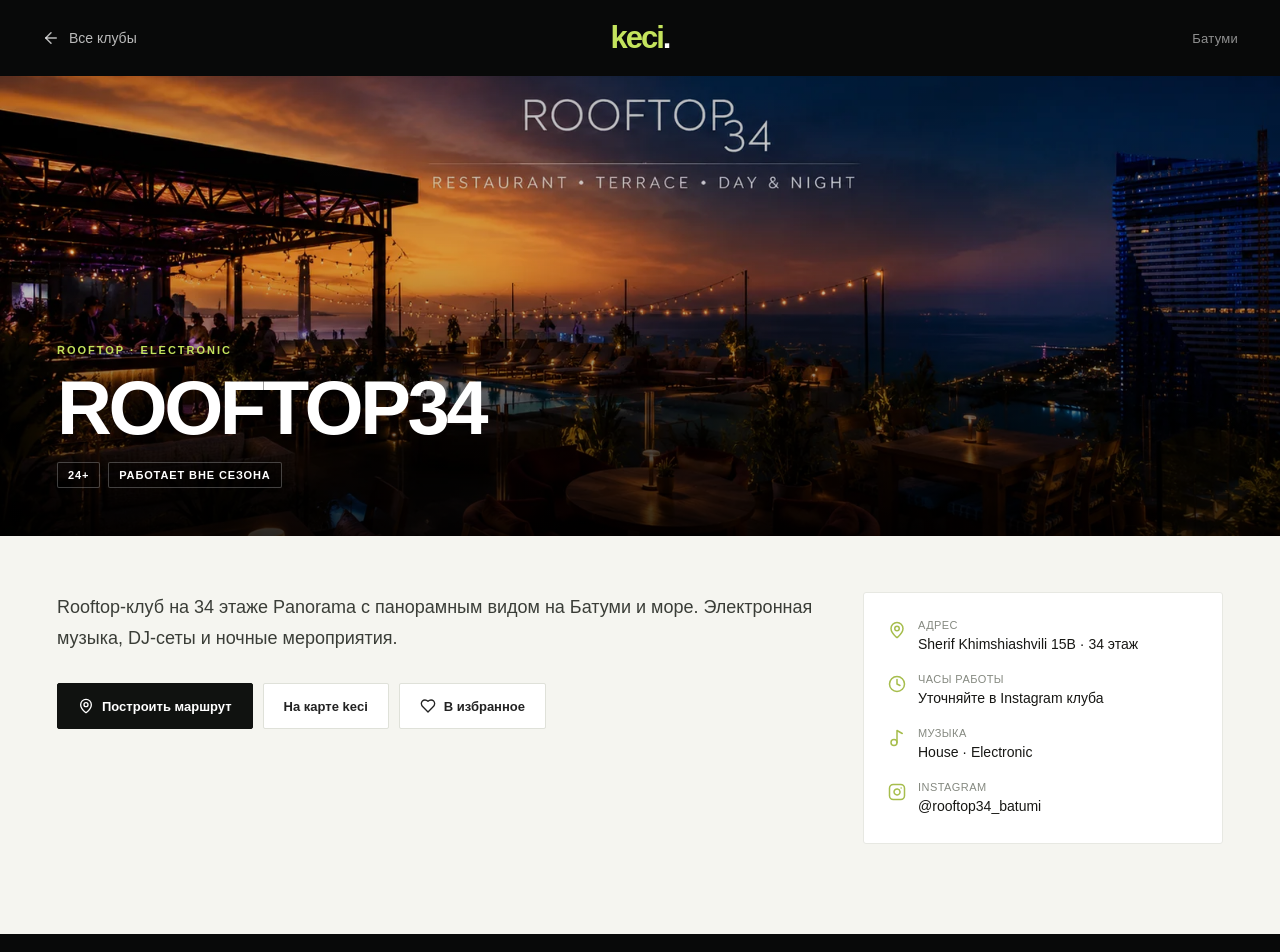
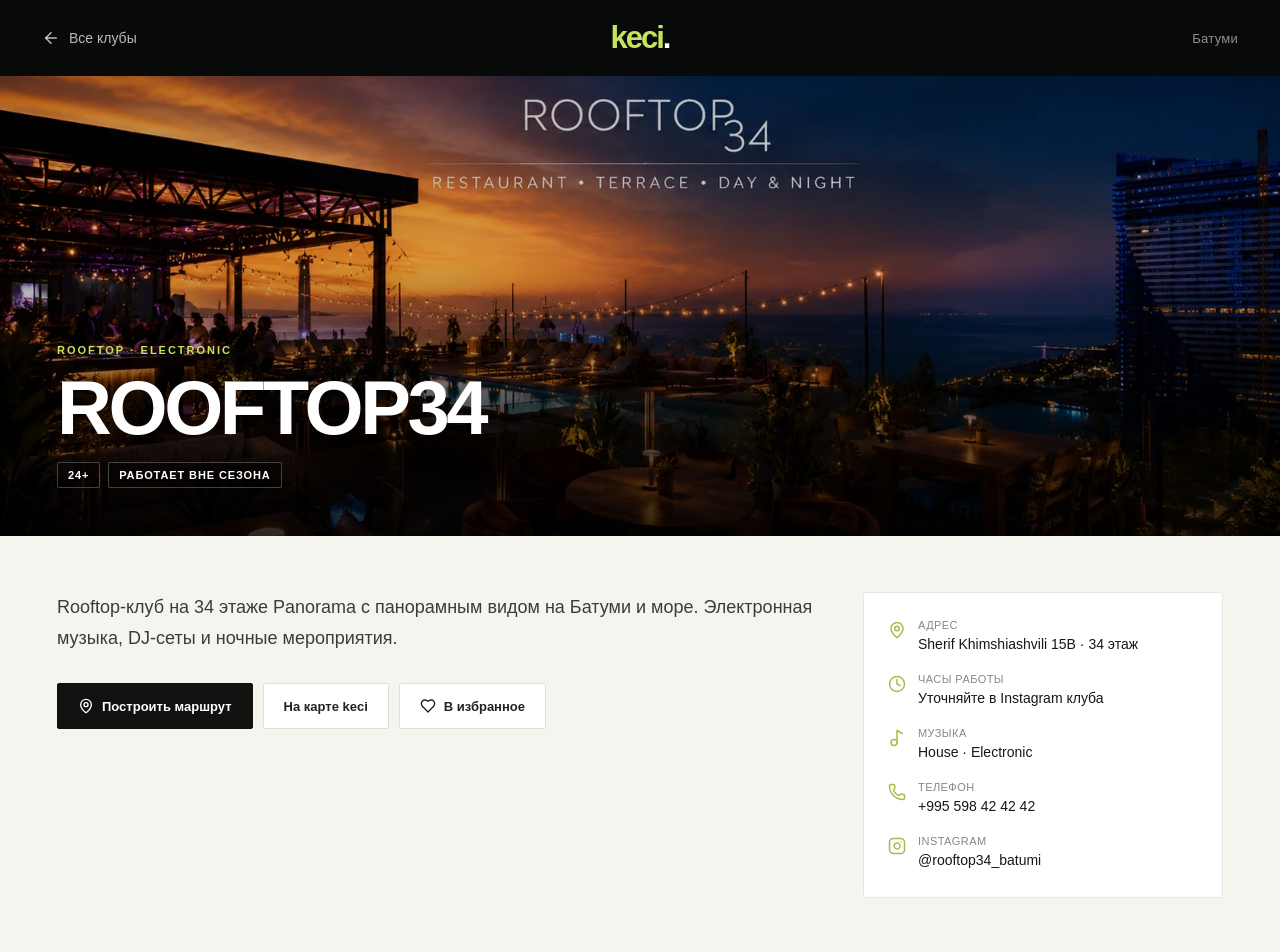
Before and after one commit to Guramch1k/Keci, a Next.js app: page /clubs/rooftop34 in a window 1280 px wide. Shown: the top 952 px of the page. Built offline with nearby package versions, Linux system fonts and the light colour scheme.

Commit message:
Update clubsData.ts

```diff
--- a/app/clubsData.ts
+++ b/app/clubsData.ts
@@ -51,6 +51,7 @@
     lat: 41.61049,
     lng: 41.63724,
     instagram: "rooftop34_batumi",
+    phone: "+995 598 42 42 42",
   },
   {
     id: "senate",
@@ -68,6 +69,7 @@
     lat: 41.6109,
     lng: 41.6373,
     instagram: "senate_night_club_batumi",
+    phone: "+995 577 28 78 28",
   },
   {
     id: "teatro",
@@ -85,6 +87,7 @@
     lat: 41.6258,
     lng: 41.6289,
     instagram: "teatro.club.batumi",
+    phone: "+995 598 25 44 44",
   },
 ];
 
```
